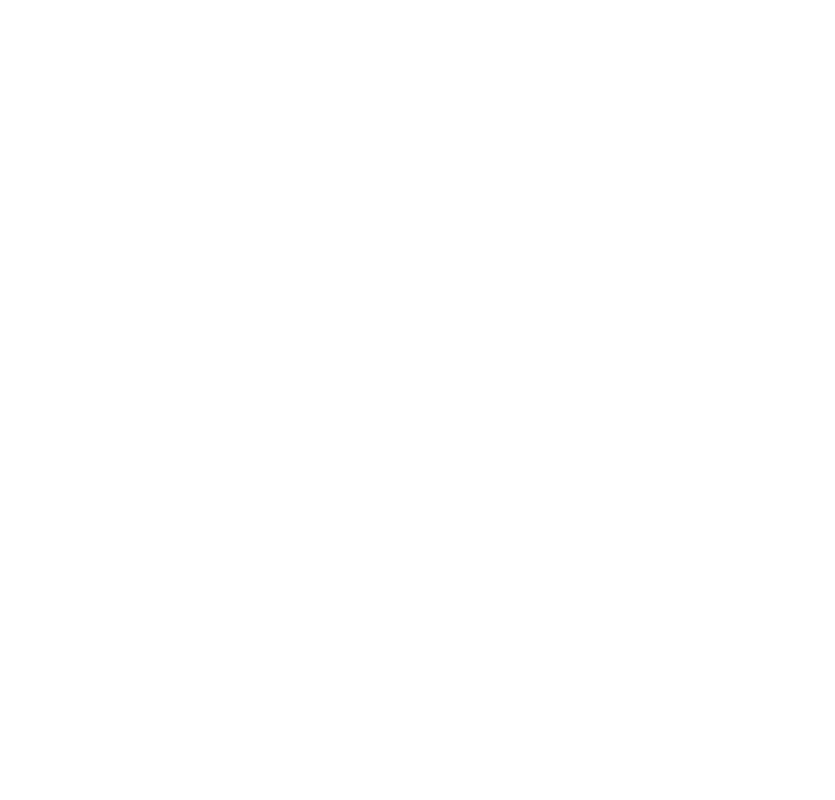
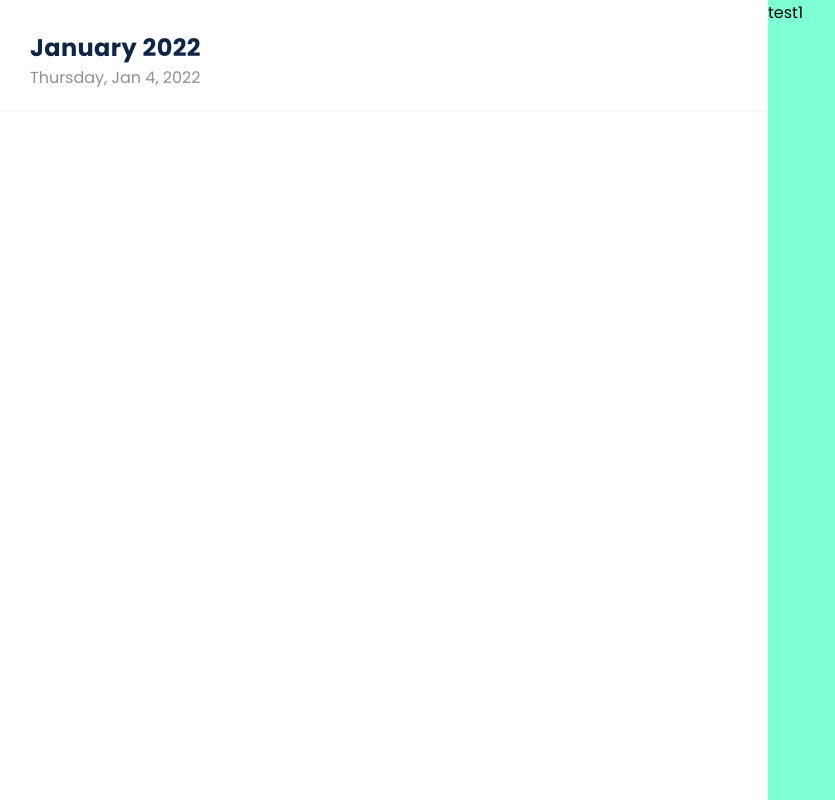
Before and after one commit to thesabuhi/thesabuhi.github.io, a plain HTML site: page weather-widget/index.html in a window 1280 px wide. Shown: the whole page, without its empty margins (0-835 px from the left). Drawn offline with Linux system fonts and the light colour scheme.

Commit message:
Weather design v1.

```diff
--- /dev/null
+++ b/weather-widget/components/base/_base.scss
@@ -0,0 +1,19 @@
+@import url('https://fonts.googleapis.com/css2?family=Poppins:ital,wght@0,100;0,200;0,300;0,400;0,500;0,600;0,700;0,800;0,900;1,100;1,200;1,300;1,400;1,500;1,600;1,700;1,800;1,900&display=swap');
+
+body {
+    font-family: 'Poppins', sans-serif;
+    box-sizing: border-box;
+    margin: 0;
+    display: flex;
+    flex-direction: row;
+    min-height: 100vh;
+    min-width: 100vw;
+}
+
+a,p,h1,h2,h3,h4,h5,h6 {
+    margin: 0;
+}
+
+@mixin p {
+    color: #909197;
+}
--- a/weather-widget/components/detail-view/_detail.scss
+++ b/weather-widget/components/detail-view/_detail.scss
@@ -0,0 +1,6 @@
+.detail {
+    display: flex;
+    flex-direction: column;
+    min-width: 40%;
+    background-color: aquamarine;
+}
--- a/weather-widget/components/general-view/_general.scss
+++ b/weather-widget/components/general-view/_general.scss
@@ -0,0 +1,36 @@
+.general {
+    display: flex;
+    flex-direction: column;
+    min-width: 60%;
+    padding: 30px 0;
+}
+
+.general__header {
+    display: flex;
+    flex-direction: row;
+    padding: 0 30px;
+    height: 80px;
+    border-bottom: 2px solid #f6f8fc;
+}
+
+.general__header-dates {
+    display: flex;
+    flex-direction: column;
+    min-width: 30%;
+}
+
+.general__heading {
+    font-size: 24px;
+    letter-spacing: 0.4px;
+    color: #0F2546;
+}
+
+.general__subheading {
+    @include p;
+}
+
+.general__header-elements {
+    display: flex;
+    flex-direction: row;
+    min-width: 70%;
+}
--- a/weather-widget/index.html
+++ b/weather-widget/index.html
@@ -8,6 +8,28 @@
     <title>Weather Widget</title>
 </head>
 <body>
+    <div class="general">
+        <div class="general__header">
+            <div class="general__header-dates">
+                <h1 class="general__heading">
+                    January 2022
+                </h1>
+                <p class="general__subheading">
+                    Thursday, Jan 4, 2022
+                </p>
+            </div>
+            <div class="general__header-elements">
+                <div class="general__header-search">
 
+                </div>
+                <div class="general__header-notification"></div>
+                <div class="general__header-account"></div>
+            </div>
+        </div>
+    </div>
+
+    <div class="detail">
+        <p>test1</p>
+    </div>
 </body>
 </html>
--- a/weather-widget/main.scss
+++ b/weather-widget/main.scss
@@ -0,0 +1,5 @@
+@import './components/base/base';
+@import './components/base/variables';
+@import './components/base/buttons';
+@import './components/general-view/general';
+@import './components/detail-view/detail';
```
Also changed, not shown: weather-widget/components/base/_buttons.scss (added), weather-widget/components/base/_variables.scss (added), weather-widget/main.css, 2 other files.
